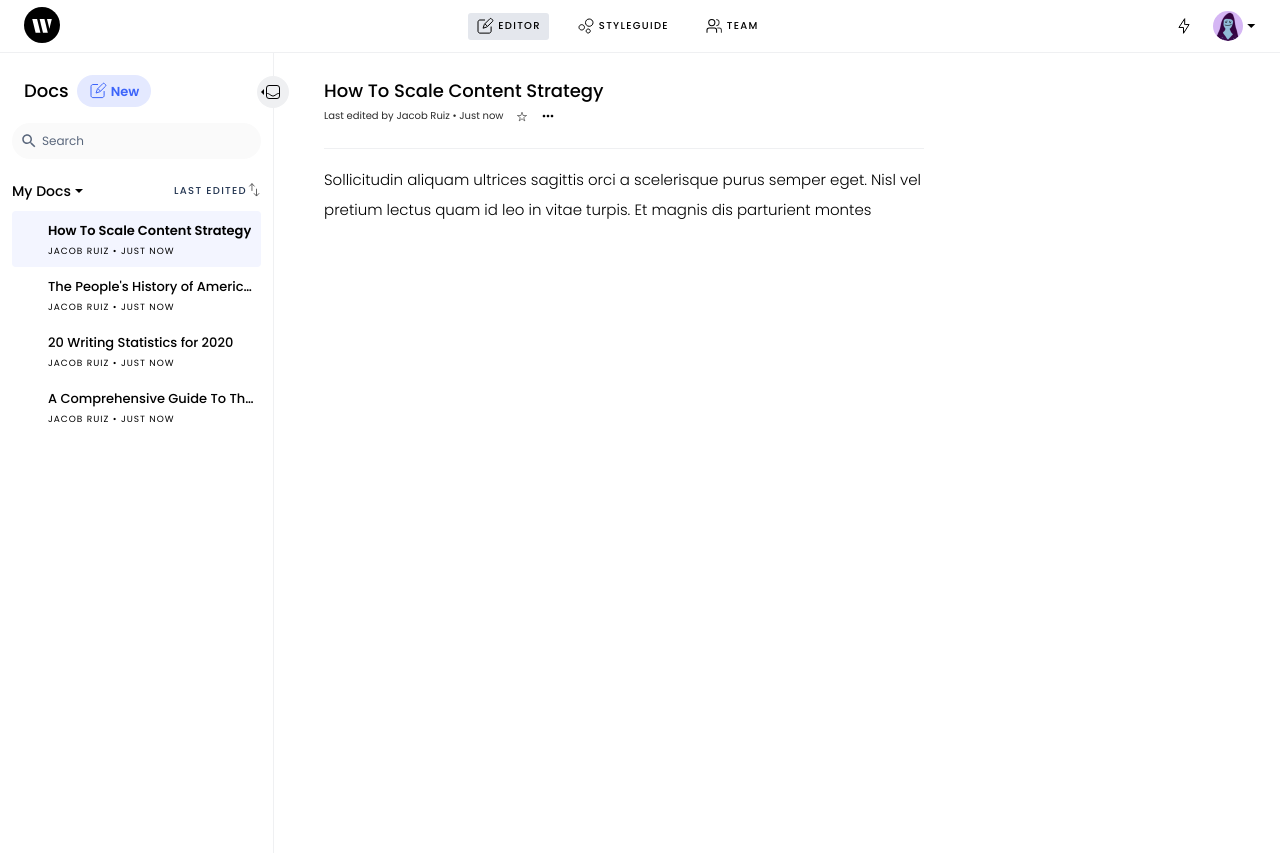
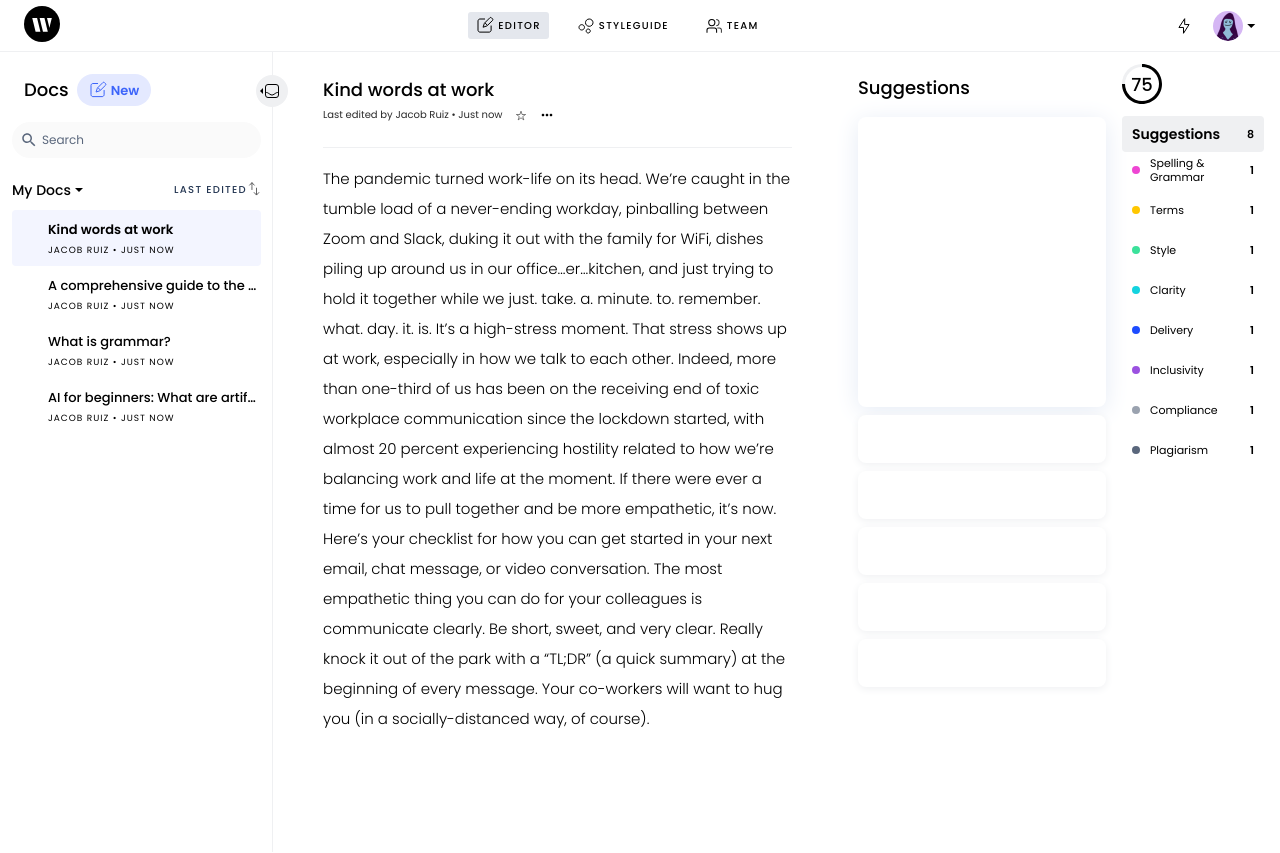
Before and after one commit to jacob-ruiz/editor-v3, a React (Create React App) app: page / in a window 1280 px wide. Built offline with nearby package versions, Linux system fonts and the light colour scheme.

Commit message:
prototype complete

```diff
--- a/src/App.js
+++ b/src/App.js
@@ -6,6 +6,7 @@ import Search from './components/Search/Search';
 import Icons from './icons';
 import './styles.css';
 import Navbar from './components/Navbar/Navbar';
+import SuggestionsPanel from './components/SuggestionsPanel/SuggestionsPanel';
 
 // http://reactcommunity.org/react-transition-group/transition-group
 
@@ -32,32 +33,32 @@ export default function App() {
   const [items, setItems] = useState([
     {
       id: uuid(),
-      title: randomFromArray(titles),
-      body: randomFromArray(bodies),
+      title: content[0].title,
+      body: content[0].body,
       lastUpdated: new Date(Date.now()),
       lastUpdatedBy: 'Jacob Ruiz',
       favorite: false,
     },
     {
       id: uuid(),
-      title: randomFromArray(titles),
-      body: randomFromArray(bodies),
+      title: content[1].title,
+      body: content[1].body,
       lastUpdated: new Date(Date.now()),
       lastUpdatedBy: 'Jacob Ruiz',
       favorite: true,
     },
     {
       id: uuid(),
-      title: randomFromArray(titles),
-      body: randomFromArray(bodies),
+      title: content[2].title,
+      body: content[2].body,
       lastUpdated: new Date(Date.now()),
       lastUpdatedBy: 'Jacob Ruiz',
       favorite: false,
     },
     {
       id: uuid(),
-      title: randomFromArray(titles),
-      body: randomFromArray(bodies),
+      title: content[3].title,
+      body: content[3].body,
       lastUpdated: new Date(Date.now()),
       lastUpdatedBy: 'Jacob Ruiz',
       favorite: false,
@@ -262,6 +263,12 @@ export default function App() {
                 })}
               </TransitionGroup>
             </div>
+          </div>
+        </div>
+
+        <div id="right">
+          <div className="right-panel">
+            <SuggestionsPanel />
           </div>
         </div>
       </div>
@@ -510,3 +517,24 @@ function timeDifference(current, previous) {
     return 'approximately ' + Math.round(elapsed / msPerYear) + ' years ago';
   }
 }
+
+const content = [
+  {
+    title: 'Kind words at work',
+    body: `The pandemic turned work-life on its head. We’re caught in the tumble load of a never-ending workday, pinballing between Zoom and Slack, duking it out with the family for WiFi, dishes piling up around us in our office…er…kitchen, and just trying to hold it together while we just. take. a. minute. to. remember. what. day. it. is. It’s a high-stress moment. That stress shows up at work, especially in how we talk to each other. Indeed, more than one-third of us has been on the receiving end of toxic workplace communication since the lockdown started, with almost 20 percent experiencing hostility related to how we’re balancing work and life at the moment. If there were ever a time for us to pull together and be more empathetic, it’s now. Here’s your checklist for how you can get started in your next email, chat message, or video conversation. The most empathetic thing you can do for your colleagues is communicate clearly. Be short, sweet, and very clear. Really knock it out of the park with a “TL;DR” (a quick summary) at the beginning of every message. Your co-workers will want to hug you (in a socially-distanced way, of course).
+    `,
+  },
+  {
+    title: 'A comprehensive guide to the AP style of writing',
+    body: `Associated Press (AP) style is the go-to English style and usage guide for journalism and news writing, such as magazines and newspapers. AP style dictates basic rules for grammar and punctuation, as well as specific styles for numbers, spelling, capitalization, abbreviations, acronyms, and much more. The ins and outs of AP style can be found within the “Associated Press Stylebook and Briefing on Media Law.”. While the AP Styleguide was originally sold as a handbook for reporters, it’s rapidly become the leading reference for the majority of public-facing communication, including websites, white papers, and press releases to reflect new additions to the English language or address common verbiage seen in the media. For instance, the latest edition included new or revised entries for digital wallets, smart devices, and the novel coronavirus. If you’re ever in doubt about acceptable word use or modern jargon, the styleguide is continuously refreshed to keep up with trends.`,
+  },
+  {
+    title: 'What is grammar?',
+    body: `As long as there have been rules of grammar, there have been theories about what makes it work and how to classify it. For example, American linguist Noam Chomsky posited the theory of universal grammar. It says that common rules dictate all language. In his view, humans have an innate knowledge of language that informs those rules. That, he reasoned, is why children can pick up on complex grammar without explicit knowledge of the rules. But grammarians still debate about whether this theory holds true.`,
+  },
+  {
+    title:
+      'AI for beginners: What are artificial intelligence, machine learning, deep learning, and natural language processing?',
+    body: `Here’s a challenge: define artificial intelligence and list some examples of AI technology. Then ask your coworker, a friend, or a stranger to do the same. I’ll bet your definitions and examples of AI don’t match. They may be closely related, but it’s pretty typical for people to have different takes on what does and doesn’t count as AI.`,
+  },
+];
--- /dev/null
+++ b/src/components/SuggestionsPanel/SuggestionsPanel.css
@@ -0,0 +1,113 @@
+h3 {
+  font-weight: 500;
+  font-size: 18px;
+}
+
+#suggestions-panel {
+  width: 100%;
+  display: grid;
+  grid-template-columns: auto 1fr;
+}
+
+#suggestions-panel h3 {
+  margin-bottom: 16px;
+}
+
+#suggestions-panel .col1 {
+  width: 280px;
+  padding: 22px 16px 0 16px;
+}
+
+#suggestions-panel .col2 {
+  width: 100%;
+  padding-right: 16px;
+}
+
+#score-section {
+  padding-top: 12px;
+}
+#score-container {
+  width: min-content;
+  height: min-content;
+  line-height: 1;
+  padding: 0;
+  display: grid;
+  position: relative;
+  margin-bottom: 12px;
+}
+#score {
+  position: absolute;
+  top: 52%;
+  bottom: 50%;
+  width: 100%;
+  font-weight: 500;
+  font-size: 18px;
+  text-align: center;
+
+  line-height: 0;
+}
+.card {
+  background: #ffffff;
+  box-shadow: 0px 2px 8px #eff0f2;
+  border-radius: 8px;
+  height: 48px;
+  margin-bottom: 8px;
+}
+.card.open {
+  background: #ffffff;
+  box-shadow: 0px 4px 24px #e5ebf5;
+  border-radius: 8px;
+  height: 290px;
+}
+
+.category-tab {
+  border: none;
+  outline: none;
+  background: none;
+  padding: 0 10px;
+  height: 36px;
+  display: grid;
+  grid-template-columns: auto 1fr auto;
+  gap: 10px;
+  text-align: left;
+  align-items: center;
+  font-size: 11px;
+  line-height: 14px;
+  width: 100%;
+  margin-bottom: 4px;
+}
+.dot {
+  width: 8px;
+  height: 8px;
+  border-radius: 999px;
+}
+.label {
+  max-width: 64px;
+}
+.number {
+  font-weight: 600;
+  font-size: 11px;
+}
+
+.section-tab {
+  background: white;
+  border: none;
+  border-radius: 4px;
+  width: 100%;
+  height: 36px;
+  display: flex;
+  align-items: center;
+  justify-content: space-between;
+  padding: 0 10px;
+}
+.section-tab.active {
+  background: #eff0f2;
+}
+.section-label {
+  font-weight: 600;
+  font-size: 14px;
+}
+.section-number {
+  font-weight: 600;
+  font-size: 11px;
+}
--- /dev/null
+++ b/src/components/SuggestionsPanel/SuggestionsPanel.js
@@ -0,0 +1,80 @@
+import React from 'react';
+import './SuggestionsPanel.css';
+
+const SuggestionsPanel = () => {
+  return (
+    <div id="suggestions-panel">
+      <div className="col1">
+        <h3>Suggestions</h3>
+        <Card open />
+        <Card />
+        <Card />
+        <Card />
+        <Card />
+        <Card />
+      </div>
+      <div className="col2">
+        <div id="score-section">
+          <div id="score-container">
+            <span id="score">75</span>
+            <ScoreGraph />
+          </div>
+        </div>
+        <div>
+          <SectionTab label="Suggestions" number={8} active={true} />
+          <CategoryTab label="Spelling & Grammar" color="#EE46D3" number={1} />
+          <CategoryTab label="Terms" color="#FFC700" number={1} />
+          <CategoryTab label="Style" color="#3BE19B" number={1} />
+          <CategoryTab label="Clarity" color="#13D3DF" number={1} />
+          <CategoryTab label="Delivery" color="#1D4CFF" number={1} />
+          <CategoryTab label="Inclusivity" color="#9B51E0" number={1} />
+          <CategoryTab label="Compliance" color="#9AA2AF" number={1} />
+          <CategoryTab label="Plagiarism" color="#5A677C" number={1} />
+        </div>
+      </div>
+    </div>
+  );
+};
+
+export default SuggestionsPanel;
+
+const SectionTab = ({ label, number, active }) => (
+  <button className={`section-tab active`}>
+    <span className="section-label">{label}</span>
+    <span className="section-number">{number}</span>
+  </button>
+);
+
+const CategoryTab = ({ label, color, number }) => (
+  <button className="category-tab">
+    <div className="dot" style={{ background: color }}></div>
+    <span className="label">{label}</span>
+    <span className="number">{number}</span>
+  </button>
+);
+
+const Card = ({
+  open,
+  category,
+  mistake,
+  correction,
+  description,
+  actionLabel,
+}) => <div className={`card ${open && 'open'}`}></div>;
+
+const ScoreGraph = () => (
+  <svg
+    width="40"
+    height="40"
+    viewBox="0 0 40 40"
+    fill="none"
+    xmlns="http://www.w3.org/2000/svg"
+  >
+    <circle cx="20" cy="20" r="20" fill="#EFF0F2" />
+    <path
+      d="M40 20C40 31.0457 31.0457 40 20 40C8.9543 40 0 31.0457 0 20H20V0C31.0457 0 40 8.9543 40 20Z"
+      fill="black"
+    />
+    <circle cx="20" cy="20" r="17" fill="white" />
+  </svg>
+);
--- a/src/styles.css
+++ b/src/styles.css
@@ -5,6 +5,15 @@
   --left-panel-width: 273px;
   --left-panel-closed-visible: 40px;
   --panel-transition-duration: 100ms;
+}
+
+html {
+  box-sizing: border-box;
+}
+*,
+*:before,
+*:after {
+  box-sizing: inherit;
 }
 
 body {
@@ -26,8 +35,17 @@ p {
 }
 #main {
   flex-grow: 1;
-  max-width: 700px;
+  /* max-width: 700px; */
   overflow: visible;
+  min-width: 500px;
+  width: 100%;
+}
+
+#right {
+  min-width: 438px;
+}
+
+.right-panel {
 }
 
 button {
@@ -113,13 +131,13 @@ textarea {
   transform: translateY(8px);
   transform-origin: top center;
   transition: opacity 200ms, transform 200ms cubic-bezier(0.55, 0, 1, 0.45);
-  /* transition: opacity 200ms, transform 200ms ease-in; */
 }
 
 .center-panel {
   position: relative;
   min-width: 400px;
-  max-width: 700px;
+  max-width: 1200px;
+  margin: 0 auto;
   box-sizing: border-box;
   width: 100%;
   padding-left: 50px;
@@ -188,6 +206,7 @@ textarea {
   line-height: 30px;
   overflow: hidden;
   resize: none;
+  height: 800px;
 }
 
 /* Styling */
```
